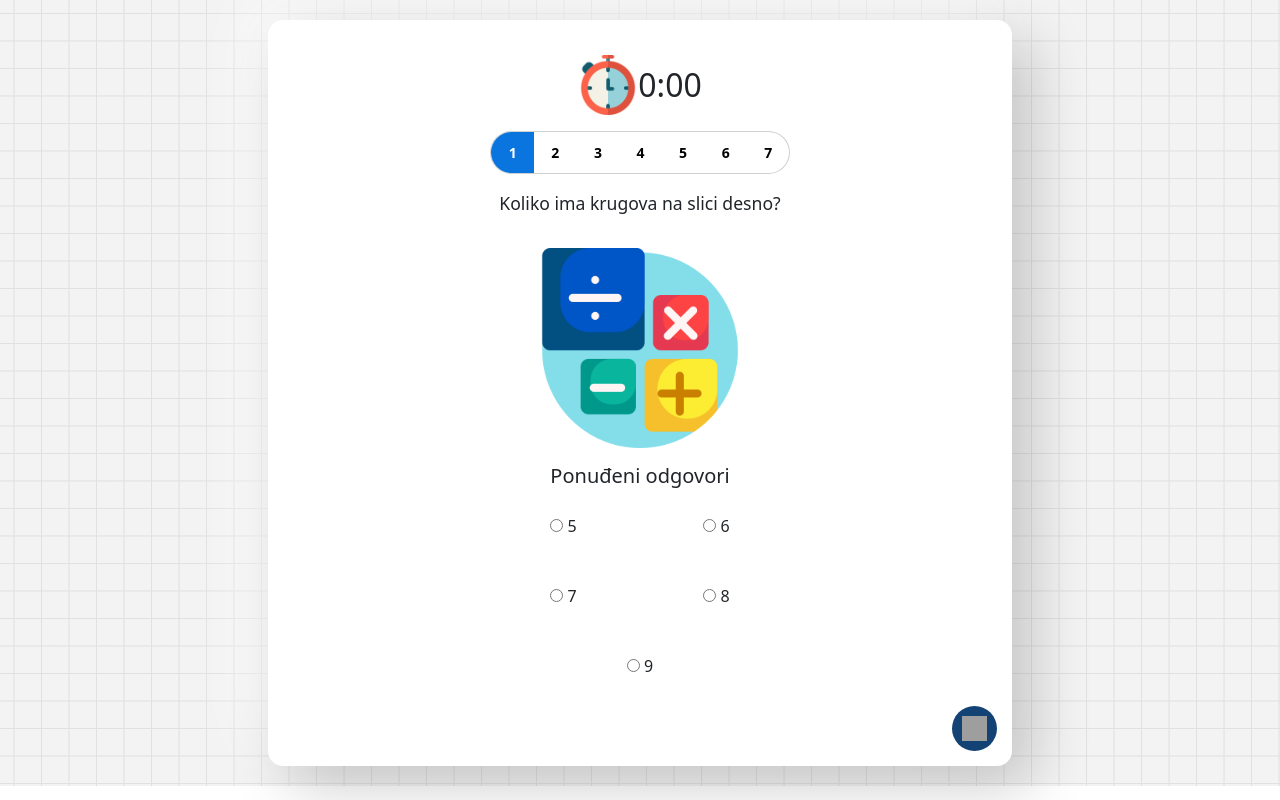
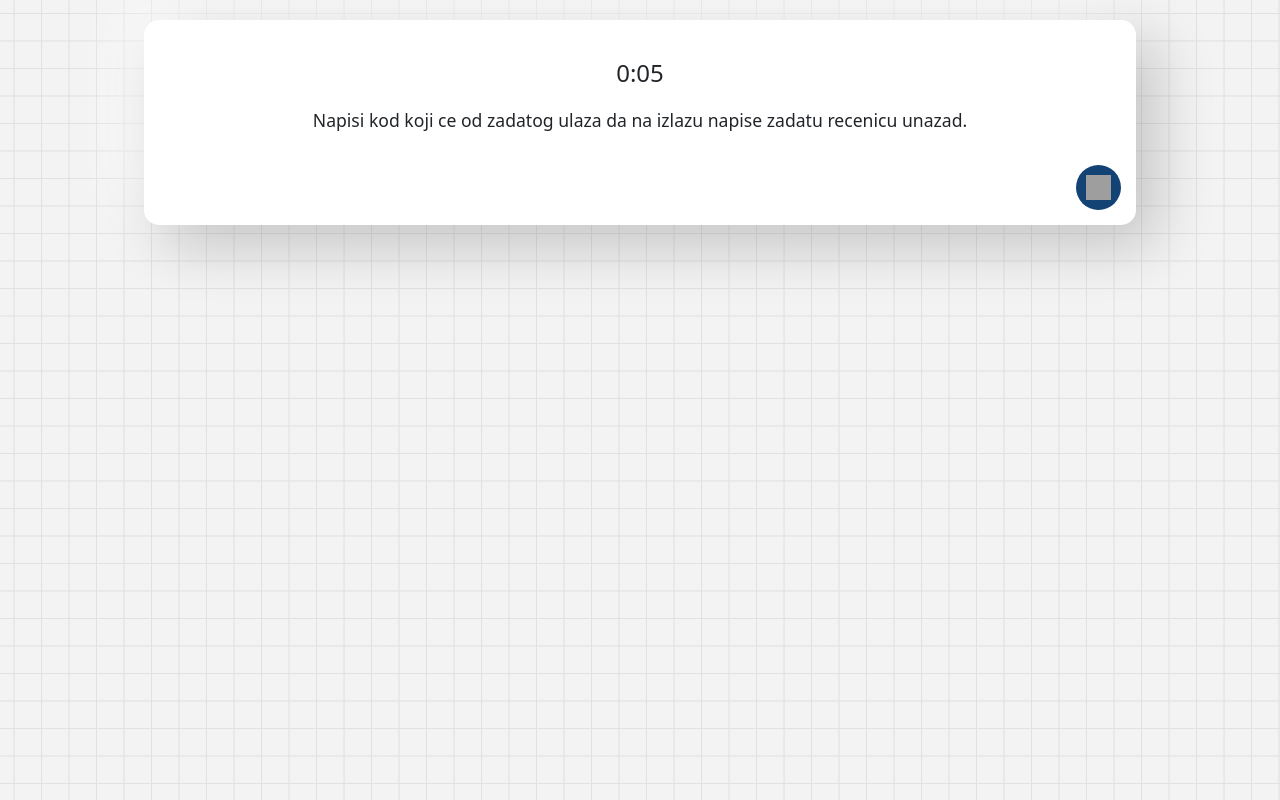
Before and after one commit to emilijajevremovic/kengur, an Angular app in the folder app/frontend/: page /game-informatics in a window 1280 px wide. Built offline with nearby package versions, Linux system fonts and the light colour scheme; grey boxes are pictures that could not be loaded.

Commit message:
izmene na math i info komponentama

```diff
--- a/app/frontend/src/app/components/game-inf/game-inf.component.html
+++ b/app/frontend/src/app/components/game-inf/game-inf.component.html
@@ -2,22 +2,7 @@
     <div class="quiz-container">
       <!-- Timer -->
       <div class="timer">
-        <img src="../../../assets/images/chronometer.png" alt="">
-        <span style="font-size: xx-large;">{{ minutes }}:{{ seconds | number: '2.0' }}</span>
-      </div>
-
-      <!-- Question Counter -->
-      <div class="question-counter">
-        <div class="radio-input">
-          <label><input value="value-1" name="value-radio" id="value-1" type="radio" checked=""><span>1</span></label>
-          <label><input value="value-2" name="value-radio" id="value-2" type="radio"><span>2</span></label>
-          <label><input value="value-3" name="value-radio" id="value-3" type="radio"><span>3</span></label>
-          <label><input value="value-4" name="value-radio" id="value-4" type="radio"><span>4</span></label>
-          <label><input value="value-5" name="value-radio" id="value-5" type="radio"><span>5</span></label>
-          <label><input value="value-6" name="value-radio" id="value-6" type="radio"><span>6</span></label>
-          <label><input value="value-7" name="value-radio" id="value-7" type="radio"><span>7</span></label>
-          <span class="selection"></span>
-        </div>
+        {{ minutes }}:{{ seconds | number: '2.0' }}
       </div>
 
       <!-- Task Text -->
@@ -26,48 +11,19 @@
       </div>
 
       <!-- Task Image -->
-      <div class="task-image" *ngIf="currentTask.taskPicture">
+      <!-- <div class="task-image" *ngIf="currentTask.taskPicture">
         <img style="height: 200px;" [src]="'assets/images/' + currentTask.taskPicture" alt="Task Image" />
-      </div>
+      </div> -->
 
-      <!-- Answers -->
+      <!-- Code -->
       <div class="answers">
-        <h5>Ponuđeni odgovori</h5>
-        <div class="form-div">
-          <form>
-            <ng-container *ngIf="currentTask.answersText.length > 0">
-              <label *ngFor="let answer of currentTask.answersText; let i = index">
-                <input
-                  type="radio"
-                  name="answers"
-                  [value]="i"
-                  (change)="selectAnswer(i)"
-                  [checked]="selectedAnswerIndex === i" />
-                {{ answer }}
-              </label>
-            </ng-container>
-            <ng-container *ngIf="currentTask.answersPictures.length > 0">
-              <label *ngFor="let answer of currentTask.answersPictures; let i = index">
-                <input
-                  type="radio"
-                  name="answers"
-                  [value]="i"
-                  (change)="selectAnswer(i)"
-                  [checked]="selectedAnswerIndex === i" />
-                <img [src]="'assets/images/' + answer" alt="Answer Image" />
-              </label>
-            </ng-container>
-          </form>
-        </div>
+
       </div>
 
 
-      <!-- Next Button -->
-      <div class="next-button">
-        <button (click)="goToNextQuestion()"><img src="../../../assets/images/check.png" alt=""></button>
-      </div>
-      <div class="done-button" *ngIf="isLastQuestion">
-        <button (click)="endQuiz()">Gotovo</button>
+      <!-- Done Button -->
+      <div class="done-button">
+        <button (click)="endQuiz()"><img src="../../../assets/images/check.png" alt=""></button>
       </div>
     </div>
   </div>
--- a/app/frontend/src/app/components/game-inf/game-inf.component.scss
+++ b/app/frontend/src/app/components/game-inf/game-inf.component.scss
@@ -5,11 +5,12 @@
     linear-gradient(90deg, transparent 24%, var(--color) 25%, var(--color) 26%, transparent 27%,transparent 74%, var(--color) 75%, var(--color) 76%, transparent 77%,transparent);
     background-size: 55px 55px;
     padding: 20px;
+    height: 100%;
   }
 
   .quiz-container {
       background-color: white;
-      width: 60%;
+      width: 80%;
       min-width: fit-content;
       margin: 0 auto;
       padding: 15px;
@@ -84,11 +85,11 @@
       height: auto;
     }
 
-    .next-button {
+    .done-button {
       margin-left: auto;
     }
 
-    .next-button button {
+    .done-button button {
       padding: 10px 10px;
       font-size: 14px;
       border: none;
@@ -99,12 +100,12 @@
       transition: background-color 0.3s ease;
     }
 
-    .next-button img {
+    .done-button img {
       width: 25px;
       height: 25px;
     }
 
-    .next-button button:hover {
+    .done-button button:hover {
       background-color: #aa1818;
     }
 
--- a/app/frontend/src/app/components/game-inf/game-inf.component.ts
+++ b/app/frontend/src/app/components/game-inf/game-inf.component.ts
@@ -1,18 +1,31 @@
 import { CommonModule, NgFor, NgIf } from '@angular/common';
 import { Component, OnInit } from '@angular/core';
+import { FormsModule } from '@angular/forms';
 import { RouterModule } from '@angular/router';
 
 @Component({
   selector: 'app-game-inf',
   standalone: true,
-  imports: [NgIf, NgFor, CommonModule, RouterModule],
+  imports: [NgIf, NgFor, CommonModule, RouterModule, FormsModule],
   templateUrl: './game-inf.component.html',
   styleUrl: './game-inf.component.scss'
 })
 export class GameInfComponent implements OnInit {
 
+  timeElapsed = 0; // Tajmer
+  timerInterval: any;
+
+  currentQuestionIndex = 0;
+  totalQuestions = 8;
+  isLastQuestion = false;
+  selectedAnswerIndex: number | null = null;
+
   ngOnInit() {
-    //this.startTimer();
+    this.startTimer();
+  }
+
+  ngOnDestroy() {
+    clearInterval(this.timerInterval); // Čisti interval kada komponenta bude uništena
   }
 
   startTimer() {
@@ -21,16 +34,9 @@ export class GameInfComponent implements OnInit {
     }, 1000);
   }
 
-  currentQuestionIndex = 0;
-  totalQuestions = 8;
-  timeElapsed = 0; // In seconds
-  timerInterval: any;
-  isLastQuestion = false;
-  selectedAnswerIndex: number | null = null;
-
   tasks = [
     {
-      taskText: 'Koliko ima krugova na slici desno?',
+      taskText: 'Napisi kod koji ce od zadatog ulaza da na izlazu napise zadatu recenicu unazad.',
       taskPicture: 'maths.png',
       answersText: ['5', '6', '7', '8', '9'],
       answersPictures: [],
--- a/app/frontend/src/app/components/game-math/game-math.component.html
+++ b/app/frontend/src/app/components/game-math/game-math.component.html
@@ -63,7 +63,7 @@
 
 
     <!-- Next Button -->
-    <div class="next-button">
+    <div class="next-button" *ngIf="!isLastQuestion">
       <button (click)="goToNextQuestion()"><img src="../../../assets/images/check.png" alt=""></button>
     </div>
     <div class="done-button" *ngIf="isLastQuestion">
--- a/app/frontend/src/app/components/game-math/game-math.component.scss
+++ b/app/frontend/src/app/components/game-math/game-math.component.scss
@@ -5,6 +5,7 @@
   linear-gradient(90deg, transparent 24%, var(--color) 25%, var(--color) 26%, transparent 27%,transparent 74%, var(--color) 75%, var(--color) 76%, transparent 77%,transparent);
   background-size: 55px 55px;
   padding: 20px;
+  height: 100%;
 }
 
 .quiz-container {
@@ -108,6 +109,30 @@
     background-color: #aa1818;
   }
 
+  .done-button {
+    margin-left: auto;
+  }
+
+  .done-button button {
+    padding: 10px 10px;
+    font-size: 14px;
+    border: none;
+    border-radius: 50%;
+    background-color: #134275;
+    color: white;
+    cursor: pointer;
+    transition: background-color 0.3s ease;
+  }
+
+  .done-button img {
+    width: 25px;
+    height: 25px;
+  }
+
+  .done-button button:hover {
+    background-color: #aa1818;
+  }
+
 .radio-input input {
   display: none;
 }
--- a/app/frontend/src/app/components/game-math/game-math.component.ts
+++ b/app/frontend/src/app/components/game-math/game-math.component.ts
@@ -1,6 +1,7 @@
 import { CommonModule, NgFor, NgIf } from '@angular/common';
 import { Component, OnInit } from '@angular/core';
 import { RouterModule } from '@angular/router';
+import { interval } from 'rxjs';
 
 @Component({
   selector: 'app-game-math',
@@ -13,6 +14,12 @@ export class GameMathComponent implements OnInit {
 
   ngOnInit() {
     //this.startTimer();
+    // const obs$ = interval(1000);
+    // obs$.subscribe((d) => {
+    //   this.timeElapsed++;
+    //   this.seconds = this.timeElapsed % 60;
+    //   this.minutes = Math.floor(this.timeElapsed / 60);
+    //});
   }
 
   startTimer() {
@@ -27,6 +34,9 @@ export class GameMathComponent implements OnInit {
   timerInterval: any;
   isLastQuestion = false;
   selectedAnswerIndex: number | null = null;
+
+  seconds = 0;
+  minutes = 0;
 
   tasks = [
     {
@@ -43,13 +53,13 @@ export class GameMathComponent implements OnInit {
     return this.tasks[this.currentQuestionIndex];
   }
 
-  get minutes() {
-    return Math.floor(this.timeElapsed / 60);
-  }
+  // get minutes() {
+  //   return Math.floor(this.timeElapsed / 60);
+  // }
 
-  get seconds() {
-    return this.timeElapsed % 60;
-  }
+  // get seconds() {
+  //   return this.timeElapsed % 60;
+  // }
 
   selectAnswer(index: number) {
     this.selectedAnswerIndex = index;
```
